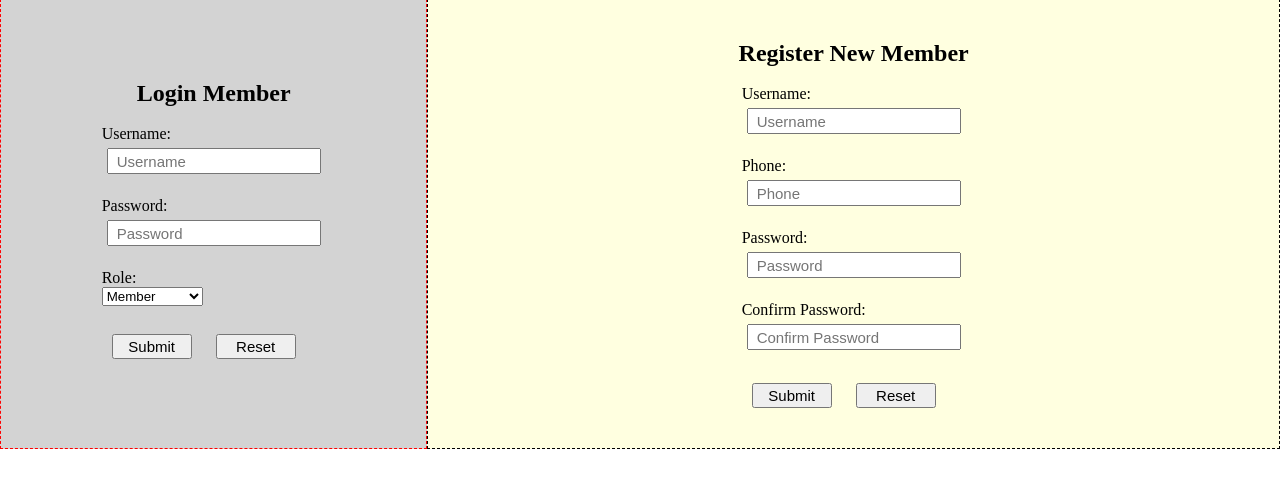
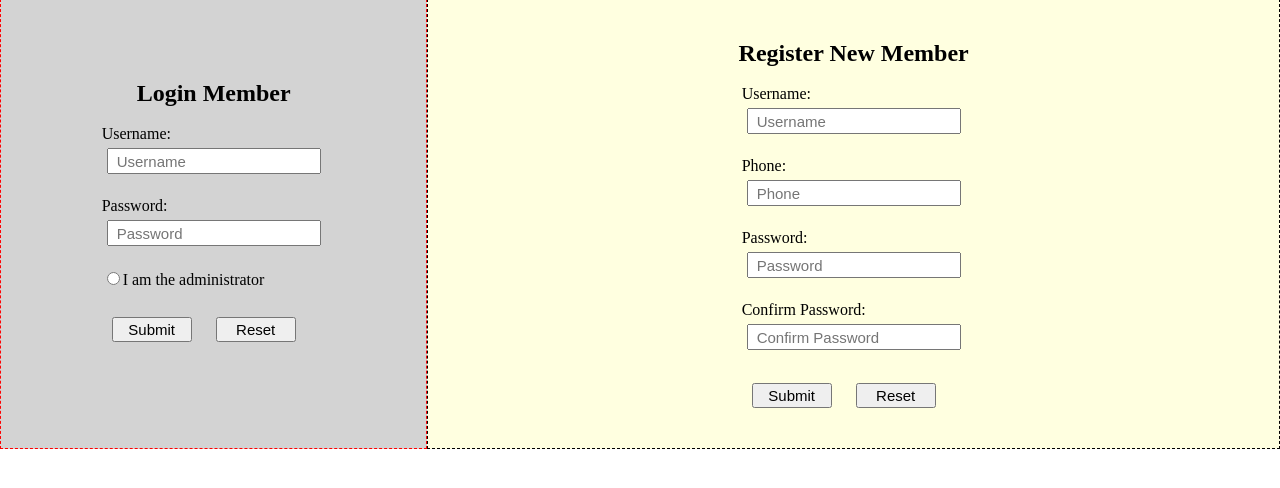
Before and after one commit to liyouran0820/SWDW_Project, a PHP site: page /login.php in a window 1280 px wide. Shown: the part 101-589 px from the top of the page. Run offline with PHP 8.4, Linux system fonts and the light colour scheme.

Commit message:
Update login.php

```diff
--- a/login.php
+++ b/login.php
@@ -10,7 +10,7 @@ if ($_SERVER["REQUEST_METHOD"] == "POST") {
     if (isset($_POST["loginSubmit"])) {
         $username = $_POST["loginUsername"];
         $password = $_POST["loginPassword"];
-        if (isset($_POST["administrator"]) && $_POST["administrator"] == "administrator") {
+        if (isset($_POST["administrator"])) {
             $sql = "SELECT * FROM administrator
                 WHERE username = '$username' AND password = '$password'";
 
@@ -124,11 +124,7 @@ if ($_SERVER["REQUEST_METHOD"] == "POST") {
 
                     Password:<br>
                     <input class="inputbox" type="password" name="loginPassword" placeholder="Password" required><br><br>
-                    Role:<br>
-                    <select class="radio" name="administrator">
-                        <option value="">Member</option>
-                        <option value="administrator">Administrator</option>
-                    </select><br><br>
+                    <input type="radio" name="administrator" value="administrator">I am the administrator<br><br>
                     <button class="button" type="submit" name="loginSubmit">Submit</button>
                     <button class="button" type="reset">Reset</button>
                 </form>
```
